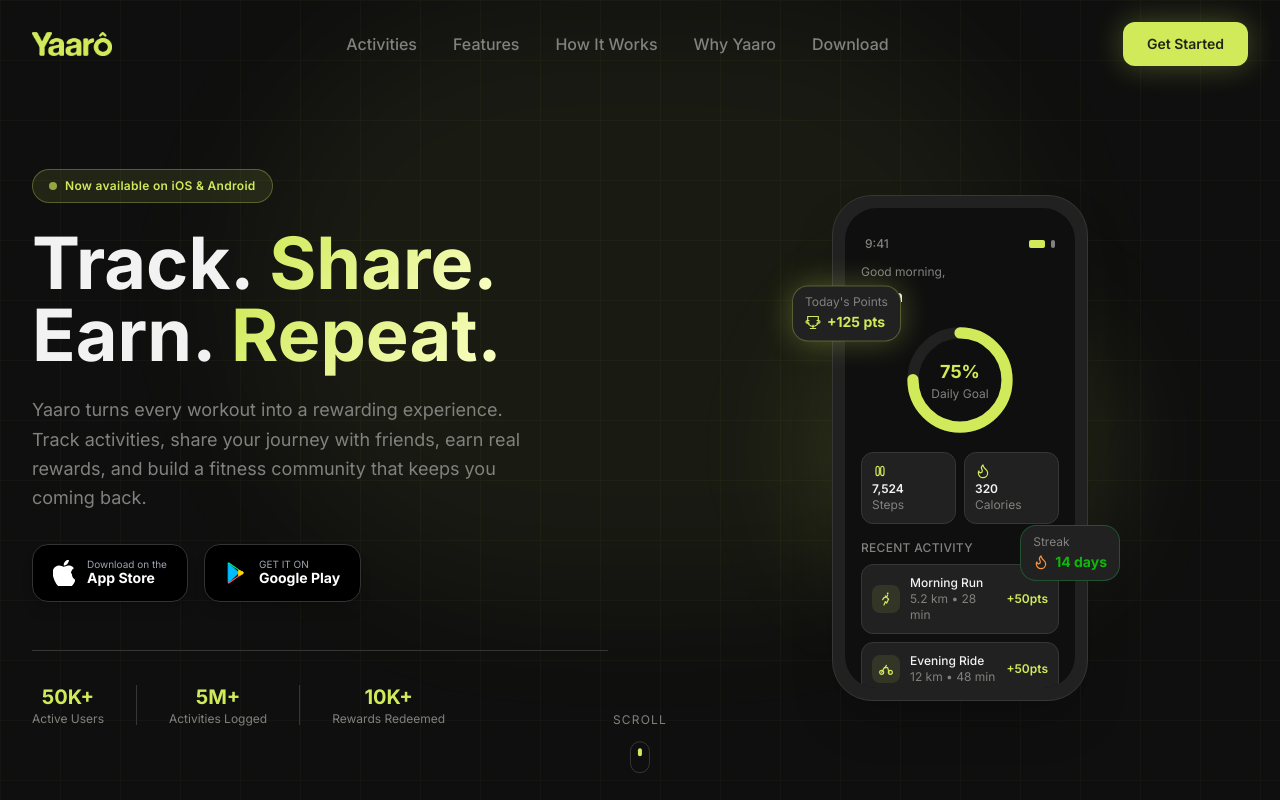
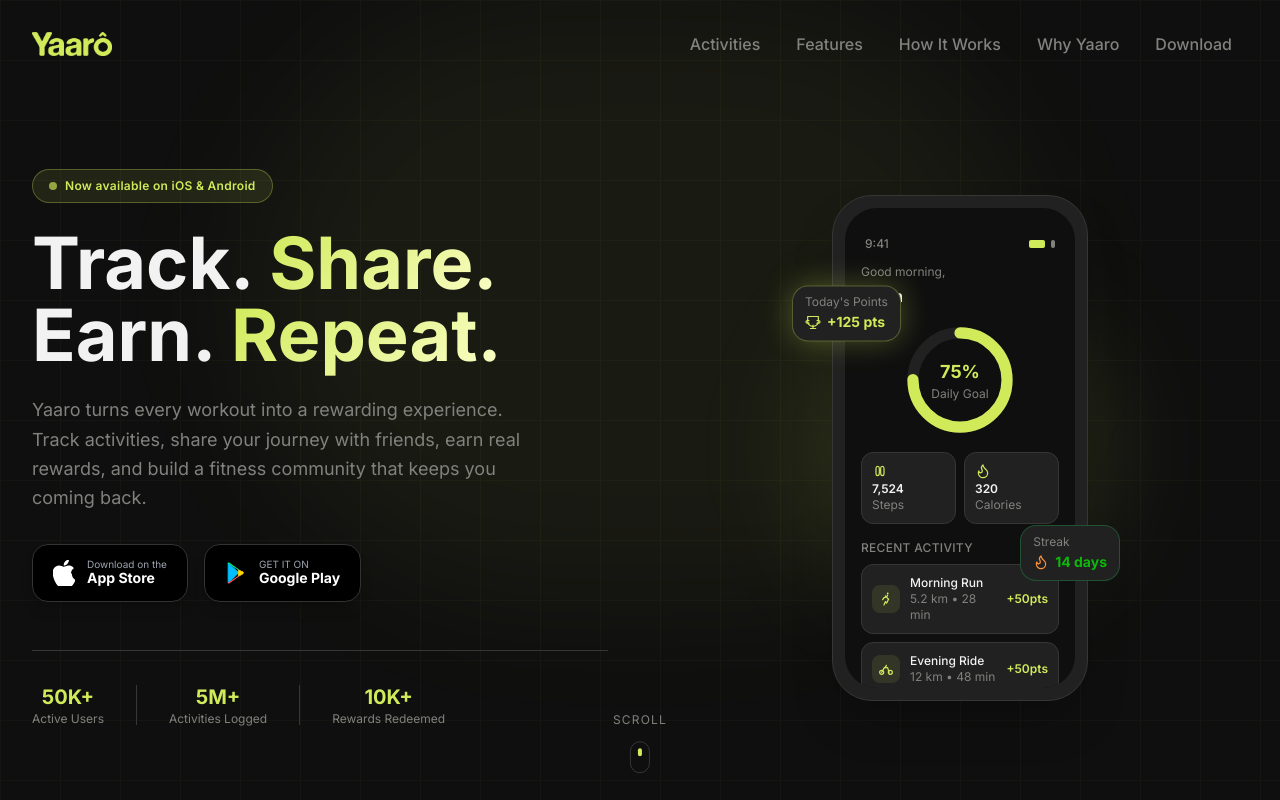
Before and after one commit to ZaploomTechnologies/yaaro_web, a React (Vite) app: page / in a window 1280 px wide. Shown: the top 800 px of the page. Built offline with nearby package versions, Linux system fonts and the light colour scheme.

Commit message:
feat: add responsive Navbar component with scroll effect and mobile navigation support

```diff
--- a/src/components/Navbar.jsx
+++ b/src/components/Navbar.jsx
@@ -1,7 +1,7 @@
 import { useState, useEffect } from 'react';
 import { motion, AnimatePresence } from 'framer-motion';
 import { NAV_LINKS } from '../constants';
-import Button from './Button';
+
 
 export default function Navbar() {
   const [scrolled, setScrolled] = useState(false);
@@ -54,14 +54,6 @@
               </a>
             ))}
           </div>
-
-          {/* Desktop CTA */}
-          <div className="hidden md:block">
-            <Button variant="primary" size="md" href="#download">
-              Get Started
-            </Button>
-          </div>
-
           {/* Mobile menu button */}
           <button
             className="md:hidden flex flex-col gap-1.5 p-2 rounded-lg hover:bg-surface-card transition-colors"
@@ -105,11 +97,6 @@
                   {link.label}
                 </a>
               ))}
-              <div className="pt-2">
-                <Button variant="primary" size="md" className="w-full" href="#download">
-                  Get Started
-                </Button>
-              </div>
             </div>
           </motion.div>
         )}
```
